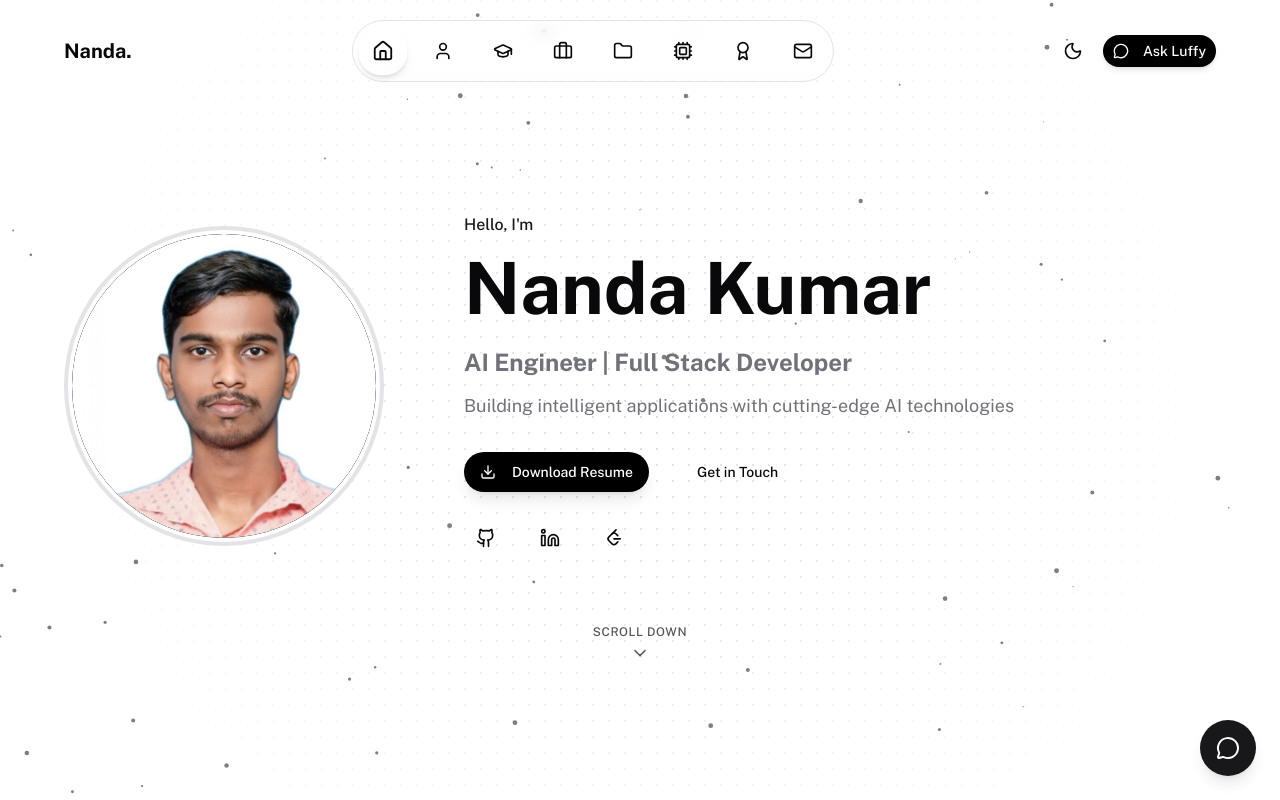
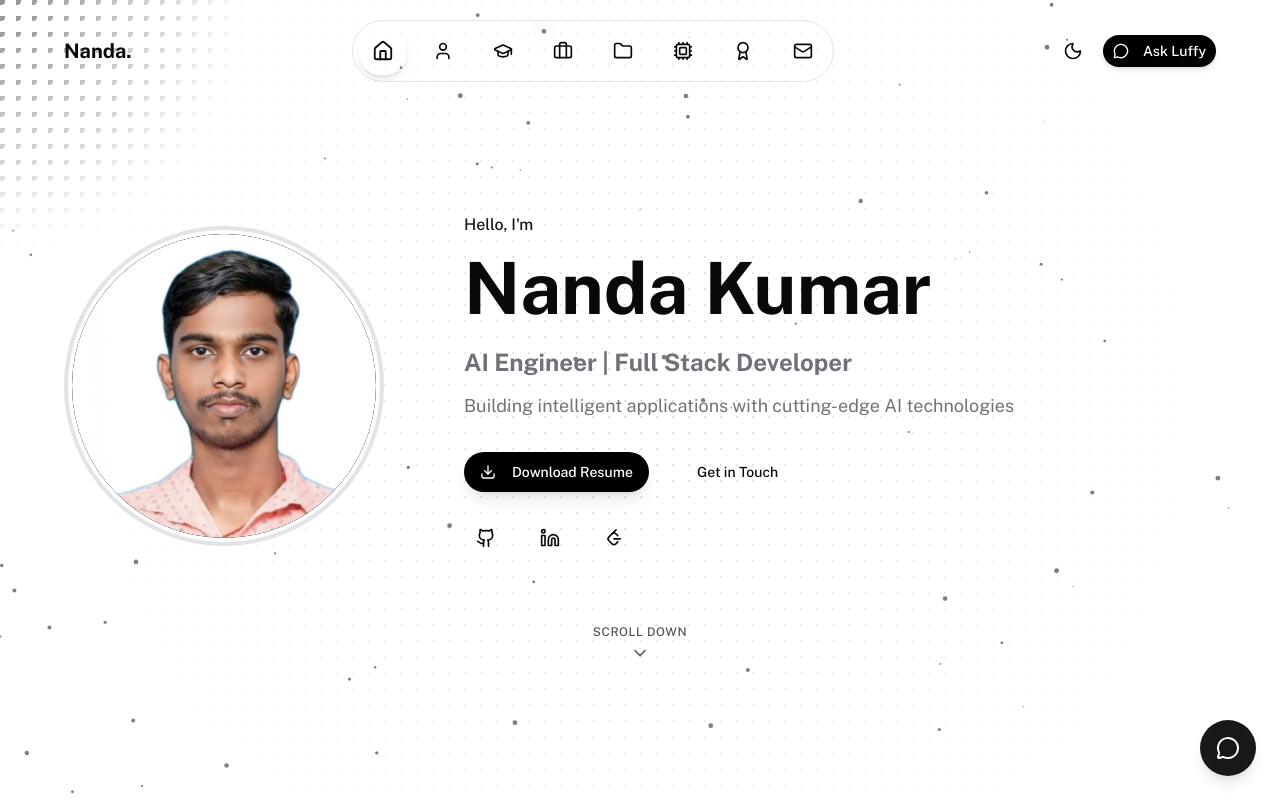
Before and after one commit to vetrinanda/MyPersonalPortfolio, a React (Vite) app in the folder portfolio-frontend/: page / in a window 1280 px wide. Shown: the top 800 px of the page. Built offline with nearby package versions, Linux system fonts and the light colour scheme.

Commit message:
feat: made changes for the bg images

```diff
--- a/portfolio-frontend/src/App.jsx
+++ b/portfolio-frontend/src/App.jsx
@@ -11,6 +11,7 @@ import Certifications from './components/Certifications';
 import Contact from './components/Contact';
 import Footer from './components/Footer';
 import Chatbot from './components/Chatbot';
+import DarkModeBackground from './components/DarkModeBackground';
 import { portfolioData } from './data/portfolioData';
 
 function App() {
@@ -22,7 +23,8 @@ function App() {
 
   return (
     <ThemeProvider>
-      <div className="min-h-screen">
+      <DarkModeBackground />
+      <div className="min-h-screen relative z-[1]">
         {/* SEO Meta Tags */}
         <title>{`${portfolioData.personal.name} | ${portfolioData.personal.title}`}</title>
 
```
